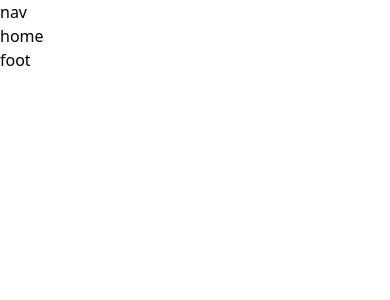
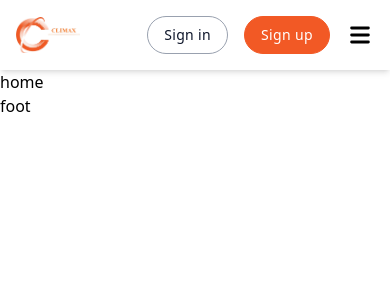
Before and after one commit to pranta-deba/student-invoice-client, a React (Vite) app: page / in a window 390 px wide. Shown: the top 300 px of the page. Built offline with nearby package versions, Linux system fonts and the light colour scheme.

Commit message:
[Project Setup]

```diff
--- a/src/components/shared/navbar.tsx
+++ b/src/components/shared/navbar.tsx
@@ -1,11 +1,109 @@
+import { useState } from "react";
+import { Link } from "react-router-dom";
+import logo from "../../assets/logo.png";
 
+const navLinks = [
+  { name: "Home", path: "/" },
+  { name: "Team", path: "/team" },
+  { name: "Feature", path: "/feature" },
+  { name: "Blog", path: "/blog" },
+  { name: "About", path: "/about" },
+  { name: "Contact", path: "/contact" },
+];
 
 const Navbar = () => {
-    return (
-        <div>
-            nav
+  const [isMenuOpen, setIsMenuOpen] = useState(false);
+
+  return (
+    <div className="shadow-md px-4 sm:px-10">
+      <header className="container mx-auto flex bg-white min-h-[70px] tracking-wide relative z-50">
+        <div className="flex flex-wrap items-center justify-between gap-5 w-full">
+          <Link to="/" className="max-sm:hidden">
+            <img src={logo} alt="logo" className="w-16" />
+          </Link>
+          <Link to="/" className="hidden max-sm:block">
+            <img src={logo} alt="logo" className="w-16" />
+          </Link>
+          <div className="flex items-center gap-2">
+            <div
+              className={`${
+                isMenuOpen ? "block" : "max-lg:hidden"
+              } lg:!block max-lg:before:fixed max-lg:before:bg-black max-lg:before:opacity-50 max-lg:before:inset-0 max-lg:before:z-50`}
+            >
+              {isMenuOpen && (
+                <button
+                  onClick={() => setIsMenuOpen(false)}
+                  className="lg:hidden fixed top-2 right-4 z-[100] rounded-full bg-white w-9 h-9 flex items-center justify-center border border-gray-200 cursor-pointer"
+                >
+                  <svg
+                    xmlns="http://www.w3.org/2000/svg"
+                    className="w-3.5 h-3.5 fill-black"
+                    viewBox="0 0 320.591 320.591"
+                  >
+                    <path d="M30.391 318.583a30.37 30.37 0 0 1-21.56-7.288c-11.774-11.844-11.774-30.973 0-42.817L266.643 10.665c12.246-11.459 31.462-10.822 42.921 1.424 10.362 11.074 10.966 28.095 1.414 39.875L51.647 311.295a30.366 30.366 0 0 1-21.256 7.288z" />
+                    <path d="M287.9 318.583a30.37 30.37 0 0 1-21.257-8.806L8.83 51.963C-2.078 39.225-.595 20.055 12.143 9.146c11.369-9.736 28.136-9.736 39.504 0l259.331 257.813c12.243 11.462 12.876 30.679 1.414 42.922-.456.487-.927.958-1.414 1.414a30.368 30.368 0 0 1-23.078 7.288z" />
+                  </svg>
+                </button>
+              )}
+
+              <ul className="lg:flex gap-x-4 max-lg:space-y-3 max-lg:fixed max-lg:bg-white max-lg:w-1/2 max-lg:min-w-[300px] max-lg:top-0 max-lg:left-0 max-lg:p-6 max-lg:h-full max-lg:shadow-md max-lg:overflow-auto z-50">
+                <li className="mb-6 hidden max-lg:block">
+                  <Link to="/">
+                    <img src={logo} alt="logo" className="w-20" />
+                  </Link>
+                </li>
+                {navLinks.map((item) => (
+                  <li
+                    key={item.name}
+                    className="max-lg:border-b max-lg:border-gray-300 max-lg:py-3 px-3"
+                  >
+                    <Link
+                      to={item.path}
+                      className={`block font-medium text-[15px] ${
+                        item.name === "Home"
+                          ? "text-[#F25925] hover:text-[#F25925]"
+                          : "text-black hover:text-[#FBCEBD]"
+                      }`}
+                      onClick={() => setIsMenuOpen(false)} // auto close on mobile
+                    >
+                      {item.name}
+                    </Link>
+                  </li>
+                ))}
+              </ul>
+            </div>
+
+            <div className="flex max-lg:ml-auto space-x-4">
+              <button className="px-4 py-2 text-sm rounded-full font-medium cursor-pointer tracking-wide text-slate-900 border border-gray-400 bg-transparent hover:bg-gray-50 transition-all">
+                <Link to="/auth/signin">Sign in</Link>
+              </button>
+              <button className="px-4 py-2 text-sm rounded-full font-medium cursor-pointer tracking-wide text-white hover:text-black border border-[#F25925] hover:border-[#FBCEBD] bg-[#F25925] hover:bg-[#FBCEBD] transition-all">
+                <Link to="/auth/signup">Sign up</Link>
+              </button>
+
+              <button
+                onClick={() => setIsMenuOpen(true)}
+                className="lg:hidden cursor-pointer"
+              >
+                <svg
+                  className="w-7 h-7"
+                  fill="#000"
+                  viewBox="0 0 20 20"
+                  xmlns="http://www.w3.org/2000/svg"
+                >
+                  <path
+                    fillRule="evenodd"
+                    d="M3 5a1 1 0 011-1h12a1 1 0 110 2H4a1 1 0 01-1-1zM3 10a1 1 0 011-1h12a1 1 0 110 2H4a1 1 0 01-1-1zM3 15a1 1 0 011-1h12a1 1 0 110 2H4a1 1 0 01-1-1z"
+                    clipRule="evenodd"
+                  />
+                </svg>
+              </button>
+            </div>
+          </div>
         </div>
-    );
+      </header>
+    </div>
+  );
 };
 
 export default Navbar;
```
